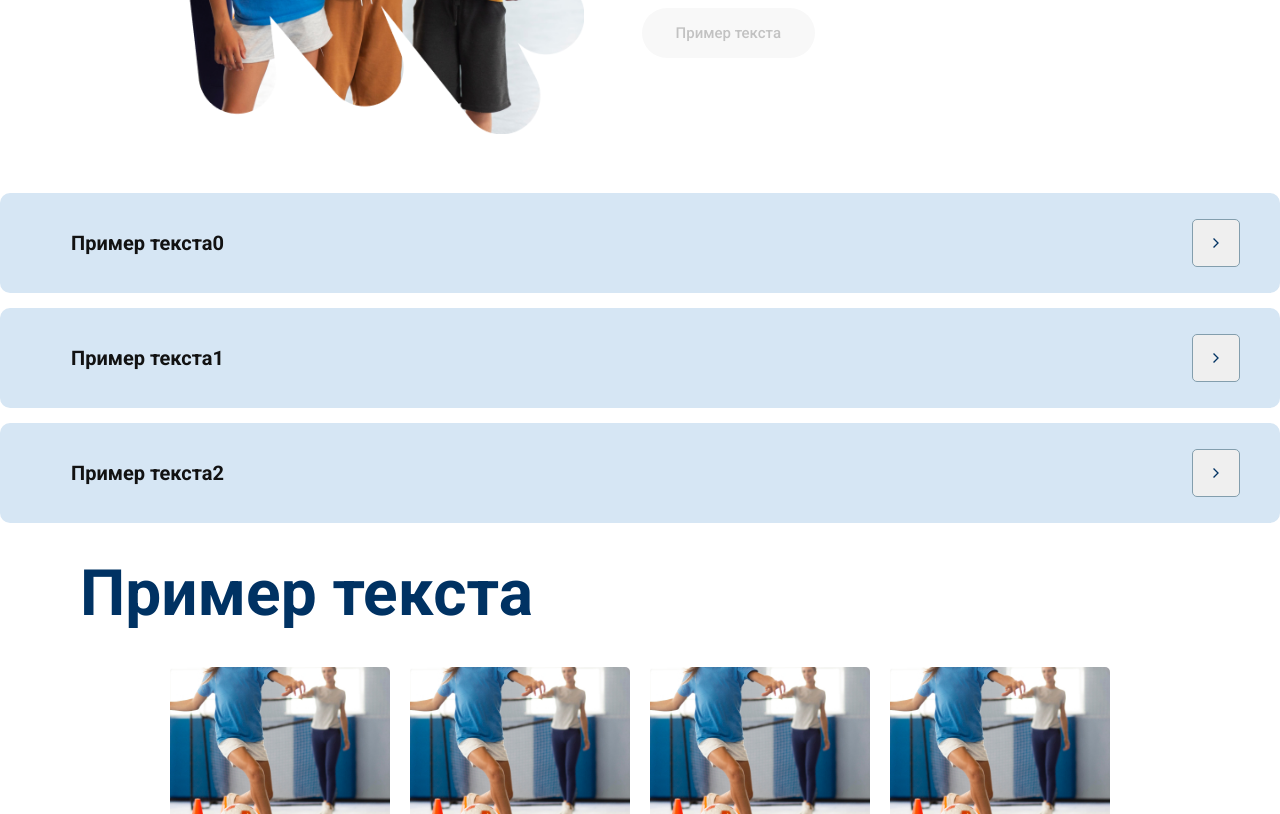
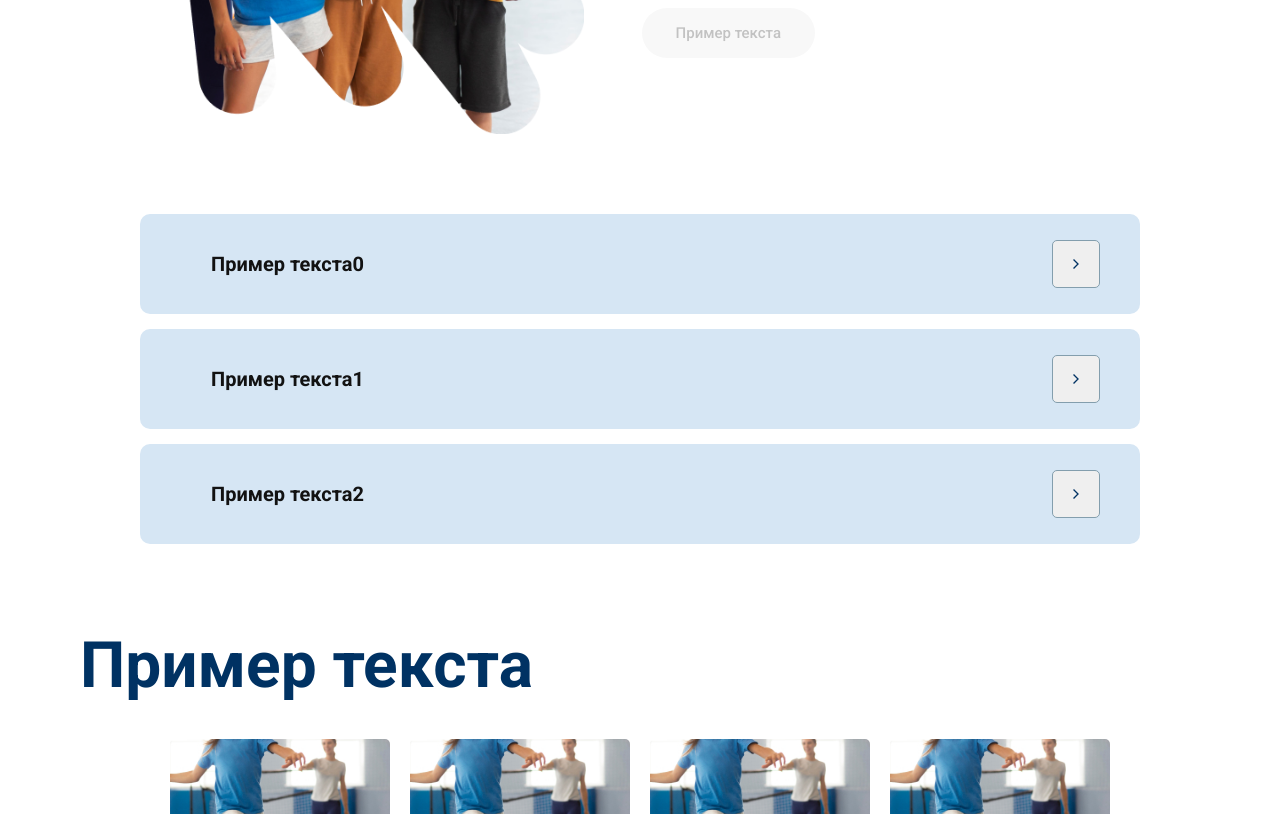
Before and after one commit to Trudovyereservy/frontend_part, a Next.js app: page / in a window 1280 px wide. Shown: the part 3160-3974 px from the top of the page. Built offline with nearby package versions, Linux system fonts and the light colour scheme.

Commit message:
пробный коммит №5 хаски и линт-стейжет

```diff
--- a/src/components/Faq/Faq.tsx
+++ b/src/components/Faq/Faq.tsx
@@ -4,14 +4,14 @@ import { testFaqItems } from '@/utils/constants';
 import styles from './Faq.module.scss';
 
 const Faq = () => (
-  <sectionf className={styles.faq}>
+  <section className={styles.faq}>
     <h2 className={styles.faq__title}>Пример текста</h2>
     <ul className={styles.faq__container}>
       {testFaqItems.map(({ title, text, id }) => (
         <FaqItem title={title} text={text} key={id} />
       ))}
     </ul>
-  </sectionf>
+  </section>
 );
 
 export { Faq };
```
